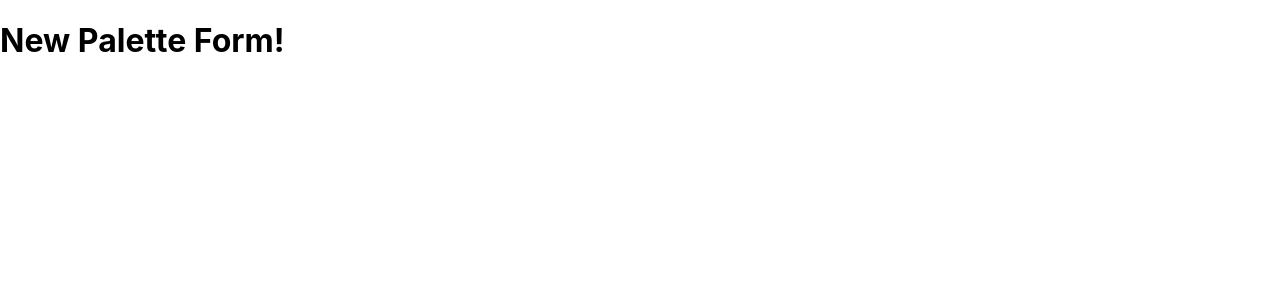
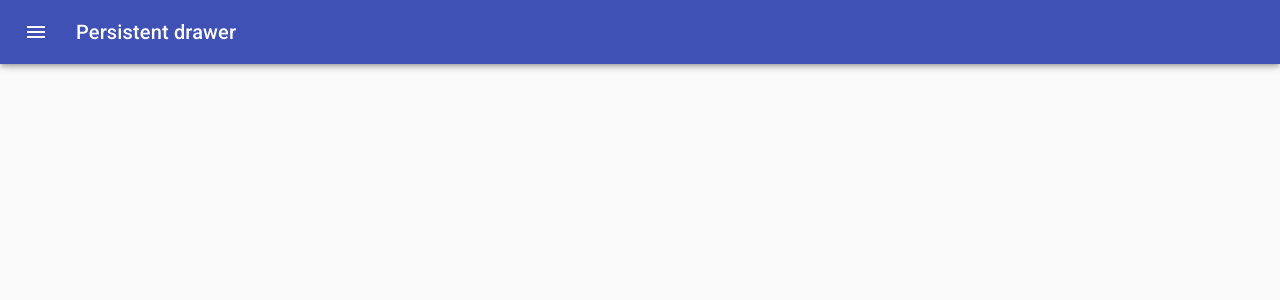
Before and after one commit to GlibKostsov/react-colors-app, a React (Create React App) app: page /palette/new in a window 1280 px wide. Shown: the top 300 px of the page. Built offline with nearby package versions, Linux system fonts and the light colour scheme.

Commit message:
add Drawer to NewPalletteForm Component

```diff
--- a/src/NewPaletteForm.js
+++ b/src/NewPaletteForm.js
@@ -1,11 +1,145 @@
 import React, { Component } from 'react'
 
-export default class NewPaletteForm extends Component {
+import classNames from 'classnames'
+import { withStyles } from '@material-ui/core/styles'
+import Drawer from '@material-ui/core/Drawer'
+import CssBaseline from '@material-ui/core/CssBaseline'
+import AppBar from '@material-ui/core/AppBar'
+import Toolbar from '@material-ui/core/Toolbar'
+import Typography from '@material-ui/core/Typography'
+import Divider from '@material-ui/core/Divider'
+import IconButton from '@material-ui/core/IconButton'
+import MenuIcon from '@material-ui/icons/Menu'
+import ChevronLeftIcon from '@material-ui/icons/ChevronLeft'
+
+const drawerWidth = 240
+
+const styles = (theme) => ({
+  root: {
+    display: 'flex',
+  },
+  appBar: {
+    transition: theme.transitions.create(['margin', 'width'], {
+      easing: theme.transitions.easing.sharp,
+      duration: theme.transitions.duration.leavingScreen,
+    }),
+  },
+  appBarShift: {
+    width: `calc(100% - ${drawerWidth}px)`,
+    marginLeft: drawerWidth,
+    transition: theme.transitions.create(['margin', 'width'], {
+      easing: theme.transitions.easing.easeOut,
+      duration: theme.transitions.duration.enteringScreen,
+    }),
+  },
+  menuButton: {
+    marginRight: theme.spacing(2),
+  },
+  hide: {
+    display: 'none',
+  },
+  drawer: {
+    width: drawerWidth,
+    flexShrink: 0,
+  },
+  drawerPaper: {
+    width: drawerWidth,
+  },
+  drawerHeader: {
+    display: 'flex',
+    alignItems: 'center',
+    padding: theme.spacing(0, 1),
+    // necessary for content to be below app bar
+    ...theme.mixins.toolbar,
+    justifyContent: 'flex-end',
+  },
+  content: {
+    flexGrow: 1,
+    padding: theme.spacing(3),
+    transition: theme.transitions.create('margin', {
+      easing: theme.transitions.easing.sharp,
+      duration: theme.transitions.duration.leavingScreen,
+    }),
+    marginLeft: -drawerWidth,
+  },
+  contentShift: {
+    transition: theme.transitions.create('margin', {
+      easing: theme.transitions.easing.easeOut,
+      duration: theme.transitions.duration.enteringScreen,
+    }),
+    marginLeft: 0,
+  },
+})
+
+class NewPaletteForm extends Component {
+  state = {
+    open: false,
+  }
+  handleDrawerOpen = () => {
+    this.setState({ open: true })
+  }
+
+  handleDrawerClose = () => {
+    this.setState({ open: false })
+  }
+
   render() {
+    const { classes } = this.props
+    const { open } = this.state
+
     return (
-      <div>
-        <h1>New Palette Form!</h1>
-      </div>
+      <>
+        <div className={classes.root}>
+          <CssBaseline />
+          <AppBar
+            position='fixed'
+            className={classNames(classes.appBar, {
+              [classes.appBarShift]: open,
+            })}
+          >
+            <Toolbar>
+              <IconButton
+                color='inherit'
+                aria-label='open drawer'
+                onClick={this.handleDrawerOpen}
+                edge='start'
+                className={classNames(classes.menuButton, open && classes.hide)}
+              >
+                <MenuIcon />
+              </IconButton>
+              <Typography variant='h6' noWrap>
+                Persistent drawer
+              </Typography>
+            </Toolbar>
+          </AppBar>
+          <Drawer
+            className={classes.drawer}
+            variant='persistent'
+            anchor='left'
+            open={open}
+            classes={{
+              paper: classes.drawerPaper,
+            }}
+          >
+            <div className={classes.drawerHeader}>
+              <IconButton onClick={this.handleDrawerClose}>
+                <ChevronLeftIcon />
+              </IconButton>
+            </div>
+            <Divider />
+            <Divider />
+          </Drawer>
+          <main
+            className={classNames(classes.content, {
+              [classes.contentShift]: open,
+            })}
+          >
+            <div className={classes.drawerHeader} />
+          </main>
+        </div>
+      </>
     )
   }
 }
+
+export default withStyles(styles, { withTheme: true })(NewPaletteForm)
```
